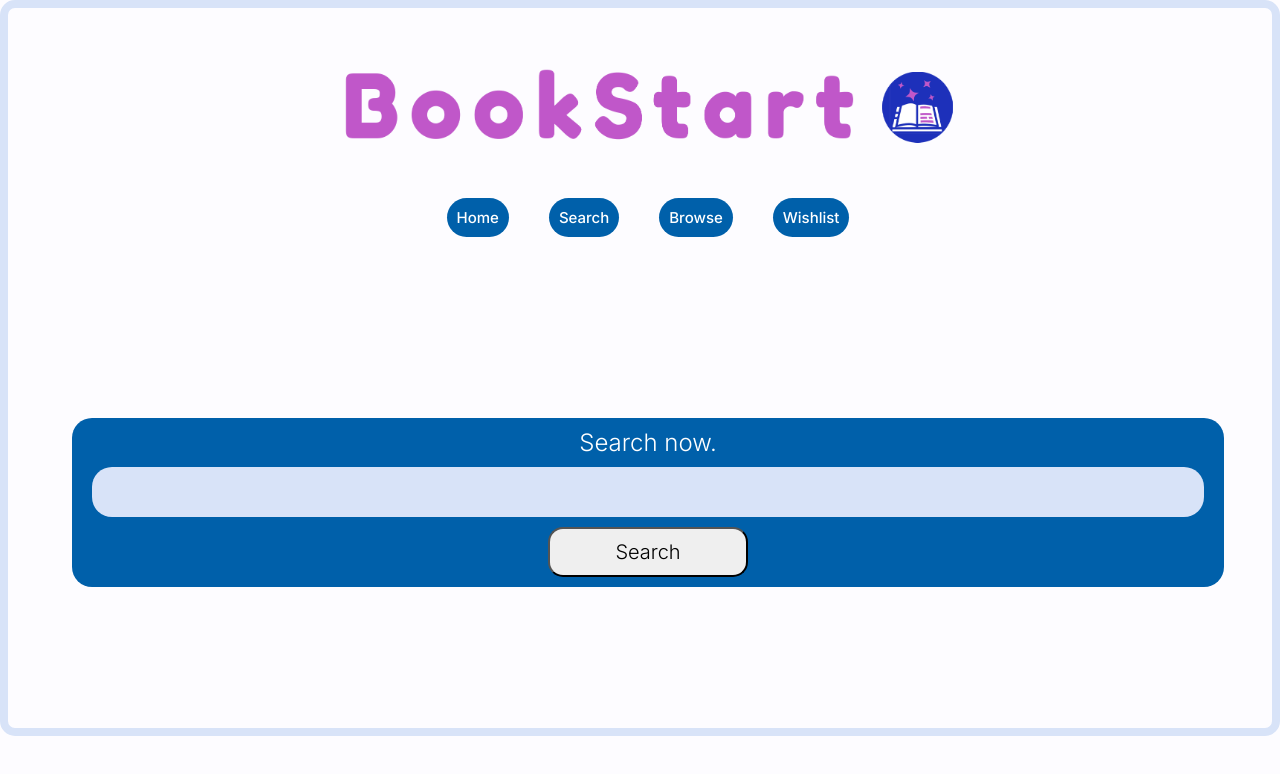
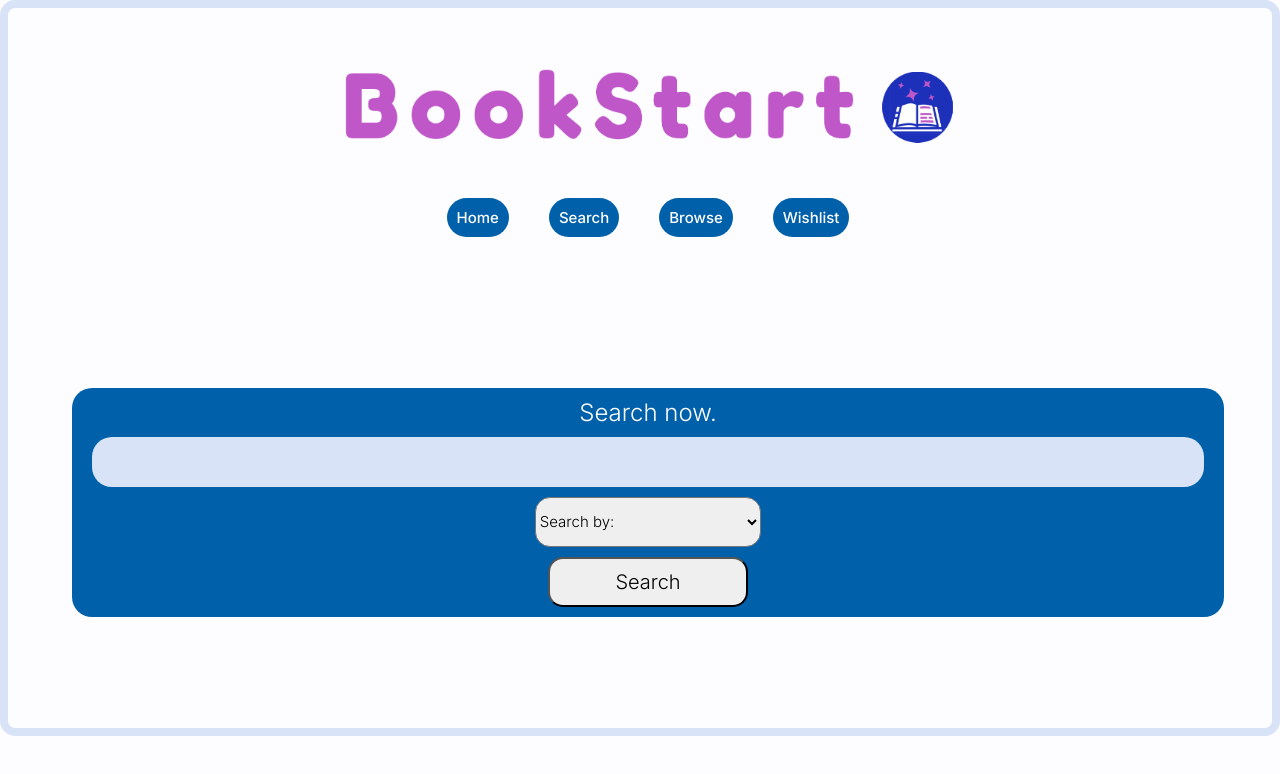
Before and after one commit to ykallday/BookStart, a React (Create React App) app: page /SearchBar in a window 1280 px wide. Shown: the top 774 px of the page. Built offline with nearby package versions, Linux system fonts and the light colour scheme.

Commit message:
added non functional drop down menu for search topic

```diff
--- a/src/App.css
+++ b/src/App.css
@@ -83,6 +83,7 @@ body{
 }
 
 #query{
+  font-family: Inter, helvetica, sans-serif;
   margin:10px;
   background-color: var(--md-sys-color-secondary-container);
   font-size:16px;
@@ -100,6 +101,18 @@ body{
 form{
   display:flex;
   flex-direction:column;
+  font-family: Inter, helvetica, sans-serif;
+
+}
+#topicList{
+  font-family: Inter, helvetica, sans-serif;
+  width: 20%;
+  font-size:15px;
+  margin: 0 auto;
+  margin-bottom:10px;
+  border-radius:15px;
+  height: 50px;
+
 
 }
 
--- a/src/components/SearchBar.jsx
+++ b/src/components/SearchBar.jsx
@@ -14,13 +14,20 @@ export default function SearchBar(){
 
     const handleChange = (event) =>{
         event.preventDefault();
-        setSearch({...search, [event.target.id]:event.target.value, formContent:event.target.value})
+        setSearch({...search, [event.target.id]:event.target.value, formContent:search.query.value})
         }
 
     const handleSubmit = (event)=>{
         event.preventDefault();
         setSearch({...search, formContent:""})
-        navigate("/SearchResultsV2/");
+        if (search.topic==="genre"){
+            navigate(`/Browse/`, search.query);
+            console.log(search.topic)
+        }else{
+            navigate("/SearchResultsV2/");
+            console.log("else" + search.topic)
+        }
+
     }
     return(
         <div className="formDiv">
@@ -28,6 +35,13 @@ export default function SearchBar(){
              <form className="form" onSubmit={handleSubmit}>
                 <label htmlFor = "SearchField"></label>
                 <input type="text" placeholder = "" id= "query" value = {search.formContent} onChange={handleChange}></input>
+                <label htmlFor="topic"></label>
+                <select id="topicList" name="topics" onChange={handleChange}>
+                    <option id="topic" value="">Search by:</option>
+                    <option id="topic" value="basic">Title/Author</option>
+                    <option id="topic" value="genre">Subject/Genre</option>
+                </select>
+
             <input type = "submit" id="submit" value="Search"></input>
         </form>
         </div>
--- a/src/components/SearchByGenre.jsx
+++ b/src/components/SearchByGenre.jsx
@@ -10,13 +10,13 @@ import LoadingGif from './images/Animated book.gif'
 
 
 
+
 //must have a list of books for the genre, with favorite buttons.
 
 
 export default function SearchByGenre(props){
     const navigate = useNavigate();
-    const { wishlist, setWishlist, list, setList } = useContext (SearchContext);
-
+    const { wishlist, setWishlist, list, setList, search, setSearch } = useContext (SearchContext);
     let { genre } = useParams();
    console.log(list)
 
```
